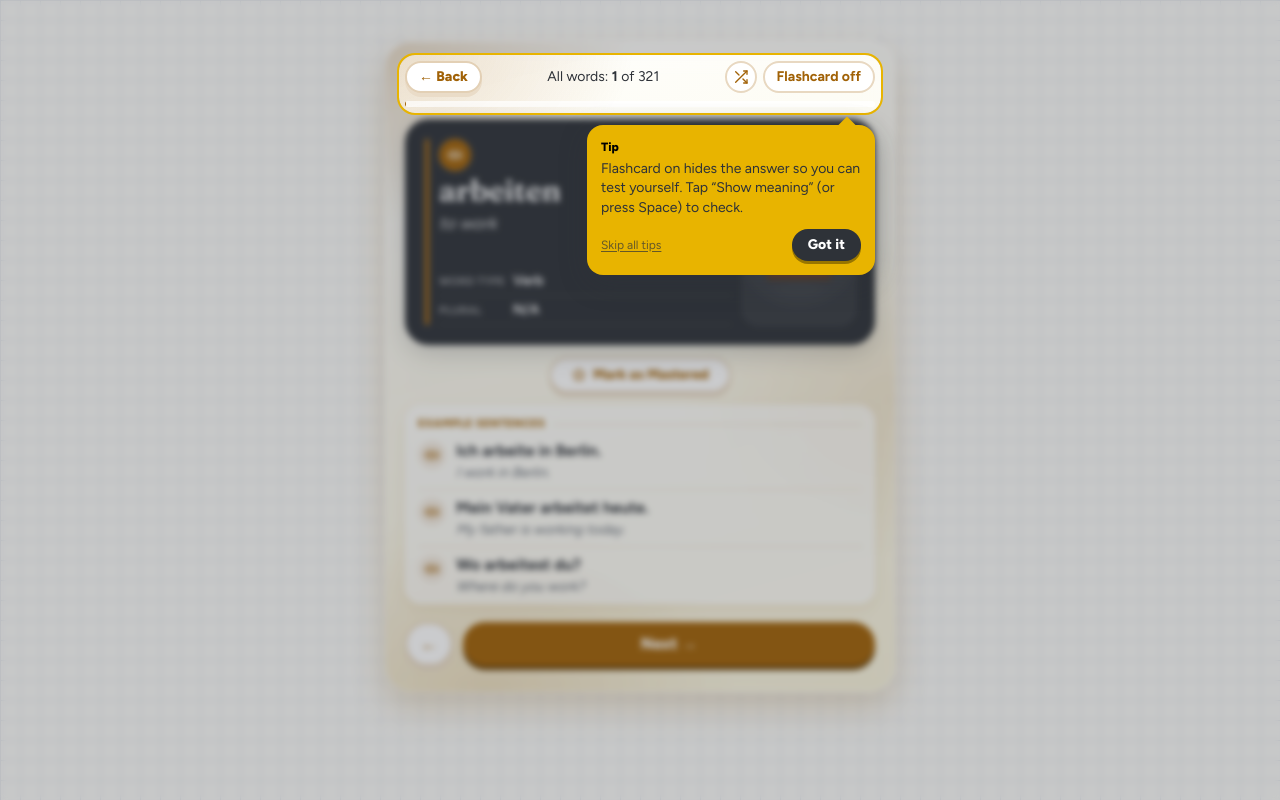
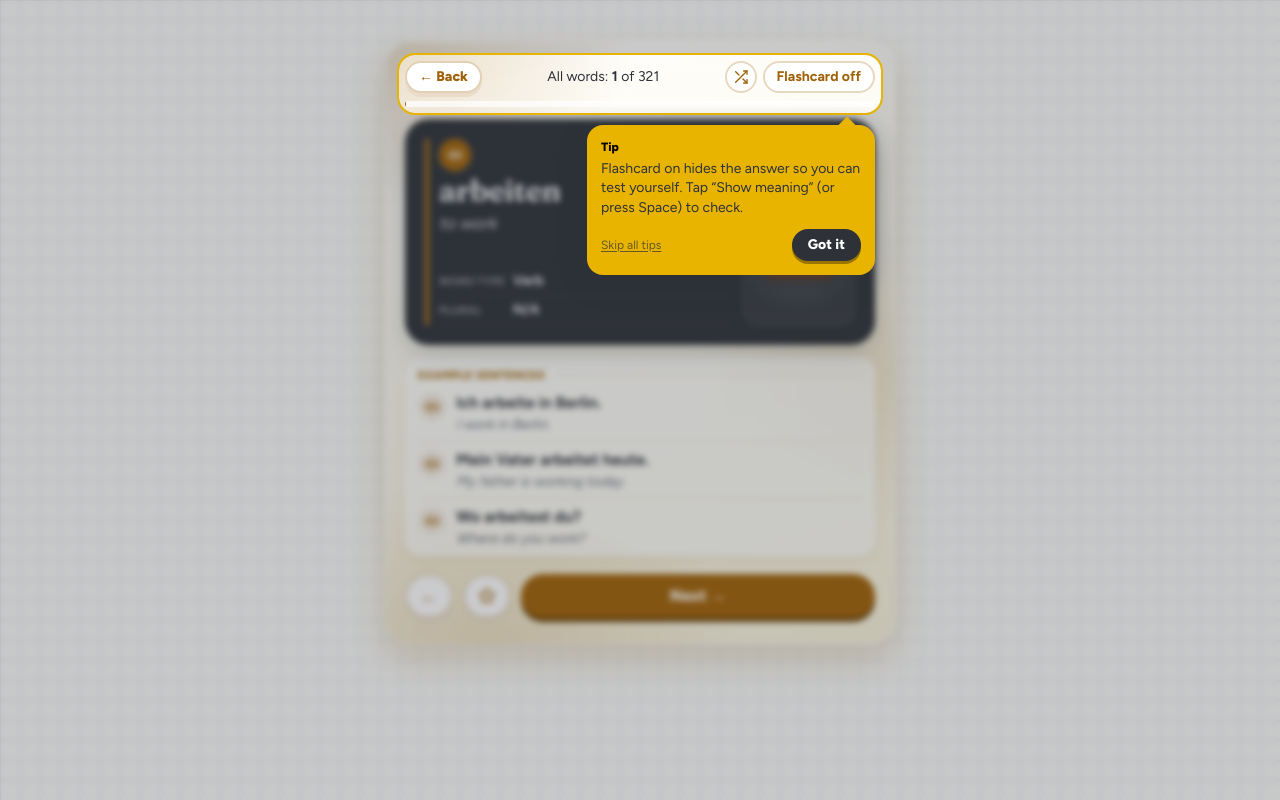
Before and after one commit to Faislam05/german-vocab-app, a Next.js app: page /study in a window 1280 px wide. Built offline with nearby package versions, Linux system fonts and the light colour scheme.

Commit message:
Move the Mastered button into the bottom bar as a star
The star sits between Previous and Next instead of between the word
card and the example sentences. Outlined means Learning, filled means
Mastered. The first-time tip now mentions the star.

```diff
--- a/src/app/study/StudySession.tsx
+++ b/src/app/study/StudySession.tsx
@@ -271,31 +271,6 @@ export default function StudySession() {
             isEnglishToGerman={isEnglishToGerman}
             showAnswer={showAnswer}
             onReveal={() => setRevealedWord(word.word)}
-            actions={
-              /* One button: "Mark as Mastered" ⇄ "Mastered" (with a star) */
-              <div className="flex justify-center mb-3">
-                <Hint
-                  id="study-mastered"
-                  show={hints.current === "study-mastered"}
-                  onDismiss={() => hints.dismiss("study-mastered")}
-                  onSkipAll={hints.skipAll}
-                  className="flex"
-                >
-                  <button
-                    onClick={() =>
-                      updateStudyStatus(isMastered ? "learning" : "mastered")
-                    }
-                    aria-pressed={isMastered}
-                    className={`inline-flex items-center gap-1.5 px-5 py-1.5 text-sm ${
-                      isMastered ? "btn-primary" : "btn-secondary"
-                    }`}
-                  >
-                    <StarIcon filled={isMastered} />
-                    {isMastered ? "Mastered" : "Mark as Mastered"}
-                  </button>
-                </Hint>
-              </div>
-            }
           />
         </div>
 
@@ -311,6 +286,31 @@ export default function StudySession() {
             ←
           </button>
 
+          {/* Mastered: the outlined star marks the word as Mastered, the
+              filled star sets it back to Learning */}
+          <Hint
+            id="study-mastered"
+            show={hints.current === "study-mastered"}
+            placement="above"
+            onDismiss={() => hints.dismiss("study-mastered")}
+            onSkipAll={hints.skipAll}
+            className="flex shrink-0"
+          >
+            <button
+              onClick={() =>
+                updateStudyStatus(isMastered ? "learning" : "mastered")
+              }
+              aria-pressed={isMastered}
+              aria-label={isMastered ? "Mastered" : "Mark as Mastered"}
+              title={isMastered ? "Mastered" : "Mark as Mastered"}
+              className={`grid place-items-center w-12 h-11 ${
+                isMastered ? "btn-primary" : "btn-secondary"
+              }`}
+            >
+              <StarIcon filled={isMastered} />
+            </button>
+          </Hint>
+
           <button onClick={nextWord} className="btn-primary flex-1 h-11">
             Next →
           </button>
@@ -325,7 +325,7 @@ function StarIcon({ filled }: { filled: boolean }) {
   return (
     <svg
       viewBox="0 0 24 24"
-      className="w-4 h-4"
+      className="w-5 h-5"
       fill={filled ? "currentColor" : "none"}
       stroke="currentColor"
       strokeWidth="2"
--- a/src/components/WordCard.tsx
+++ b/src/components/WordCard.tsx
@@ -77,10 +77,6 @@ type WordCardProps = {
   // (Daily review draws its own button at the bottom instead.)
   onReveal?: () => void;
 
-  // Extra buttons shown under the answer, e.g. the Learning / Mastered
-  // switch on the Study screen
-  actions?: React.ReactNode;
-
   // Something shown for a moment over the picture, e.g. the fox saying
   // "Kein Problem!" in Daily review. It never takes clicks.
   overPicture?: React.ReactNode;
@@ -96,8 +92,7 @@ type WordCardProps = {
 //    and on the right the level and a big picture (emoji).
 //    English → German uses the same lines: the meaning is the question,
 //    lines 1 and 2 stay empty until revealed.
-// 2. under it: the reveal button or the actions, and the example
-//    sentences
+// 2. under it: the reveal button, or the example sentences
 // The screen around it decides what happens when you answer; this
 // component only shows the word.
 export default function WordCard({
@@ -105,7 +100,6 @@ export default function WordCard({
   isEnglishToGerman,
   showAnswer,
   onReveal,
-  actions,
   overPicture,
 }: WordCardProps) {
   // e.g. "Verb", "Question Word"
@@ -265,12 +259,10 @@ export default function WordCard({
         </div>
       )}
 
-      {/* Answer: actions (e.g. Learning / Mastered) and examples */}
+      {/* Answer: the example sentences */}
 
       {showAnswer && (
         <div className="reveal-fade">
-          {actions ?? <div className="h-1" />}
-
           <ExampleSentences examples={word.examples} />
         </div>
       )}
--- a/src/lib/hints.ts
+++ b/src/lib/hints.ts
@@ -27,7 +27,7 @@ export const HINTS = {
     text: "Flashcard on hides the answer so you can test yourself. Tap “Show meaning” (or press Space) to check.",
   },
   "study-mastered": {
-    text: "Know this word well? Mark it as Mastered. Tap again to set it back to Learning.",
+    text: "Know this word well? Tap the star to mark it as Mastered. Tap it again to set it back to Learning.",
   },
   "review-answer": {
     text: "Be honest: “Again” brings the word back tomorrow, “Got it” moves it further away.",
```
Also changed, not shown: 1 other file (tests, documents, lock files or other folders).
